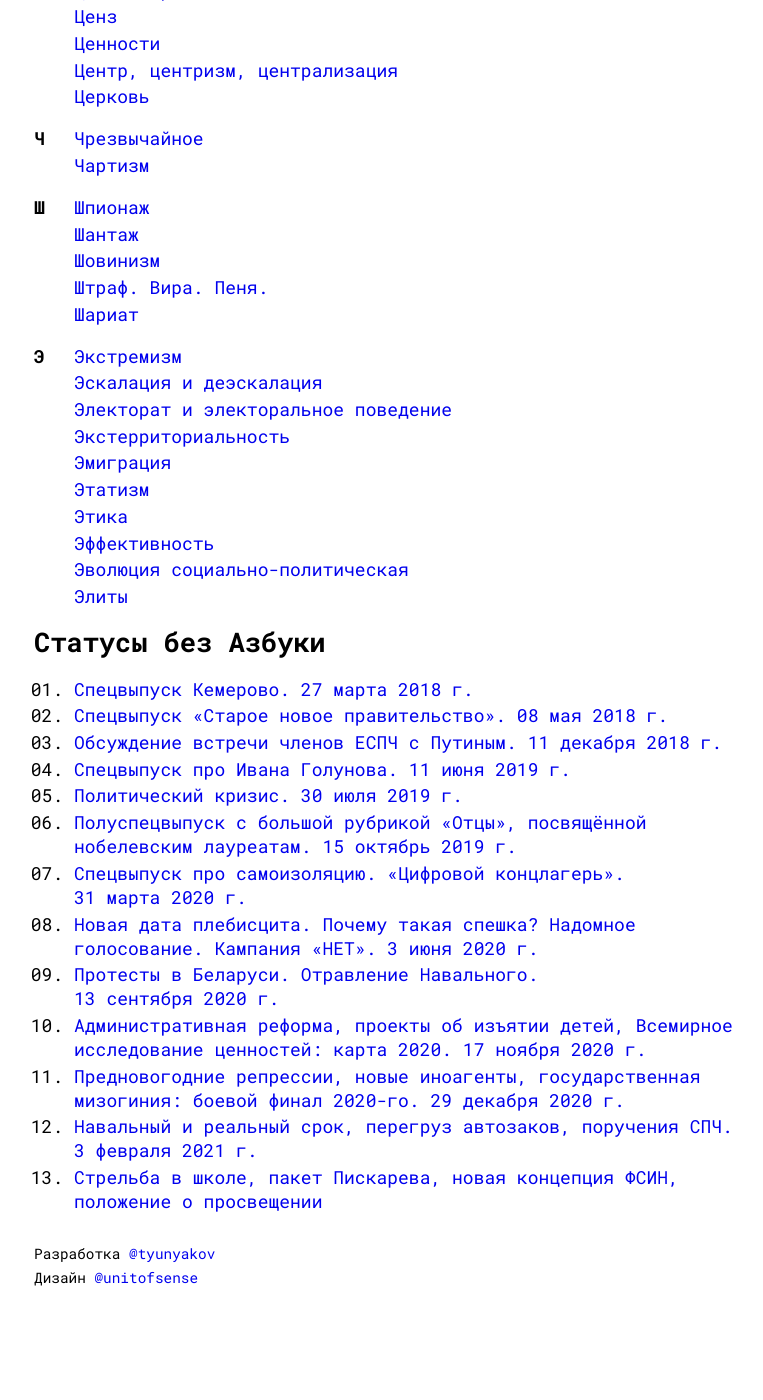
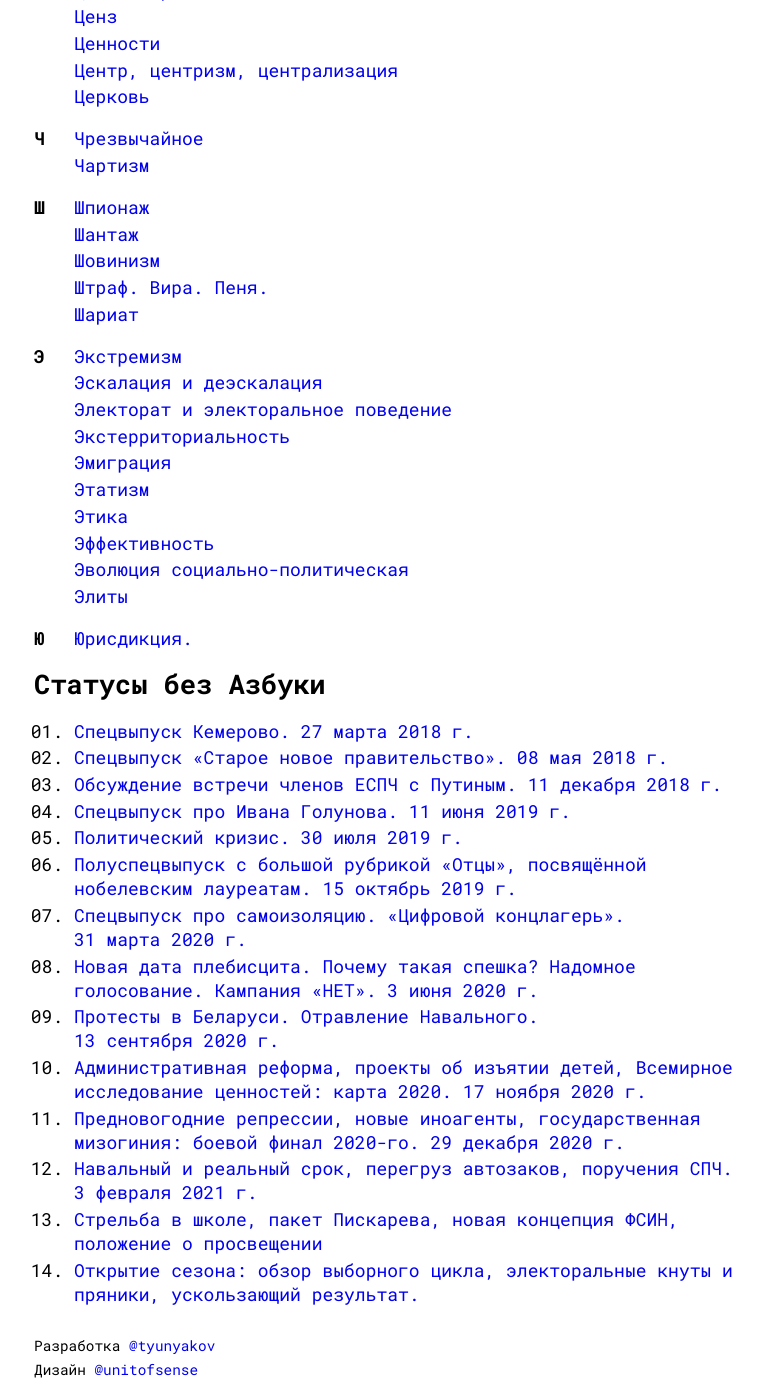
Before and after one commit to deazbuka/deazbuka.github.io, a Jekyll site: the page built from docs/index.markdown, in a window 1280 px wide and 1400 px high, scrolled down 4059 px. Shown: the whole window, without its empty margins (246-1009 px from the left). Built offline with Jekyll 4.4.1, drawn with Linux system fonts in a browser that asks for light colours; our own code applies the rules of GitHub Pages for plain Markdown files; before the commit the page ends 5367 px from its top, so only the background shows below that.

Commit message:
[DeazbukaBot] Добавил Юрисдикция. Юстиция.

```diff
--- a/docs/index.markdown
+++ b/docs/index.markdown
@@ -6,7 +6,7 @@ layout: main
 
 Рубрика «Азбука демократии» от неподражаемой [Екатерины Шульман](https://twitter.com/eschulmann)
 
-[А](#а) [Б](#б) [В](#в) [Г](#г) [Д](#д) Е Ё Ж [З](#з) [И](#и) Й [К](#к) [Л](#л) [М](#м) [Н](#н) [О](#о) [П](#п) [Р](#р) [С](#с) [Т](#т) [У](#у) [Ф](#ф) [Х](#х) [Ц](#ц) [Ч](#ч) [Ш](#ш) Щ Ъ Ы Ь [Э](#э) Ю Я
+[А](#а) [Б](#б) [В](#в) [Г](#г) [Д](#д) Е Ё Ж [З](#з) [И](#и) Й [К](#к) [Л](#л) [М](#м) [Н](#н) [О](#о) [П](#п) [Р](#р) [С](#с) [Т](#т) [У](#у) [Ф](#ф) [Х](#х) [Ц](#ц) [Ч](#ч) [Ш](#ш) Щ Ъ Ы Ь [Э](#э) [Ю](#ю) Я
 
 ### А
 
@@ -229,6 +229,10 @@ layout: main
 - [Эволюция социально-политическая](https://www.youtube.com/watch?v=Qt4ZKId9Vms&list=PLYdsjx7Rg7k5aFd5fpHdxQO_5kUc9Y5ex&t=1745)
 - [Элиты](https://www.youtube.com/watch?v=f0gbXuR5KNw&list=PLYdsjx7Rg7k5aFd5fpHdxQO_5kUc9Y5ex&t=2224)
 
+### Ю
+
+- [Юрисдикция.](https://www.youtube.com/watch?v=cq-0CqTFSaA&list=PLYdsjx7Rg7k5aFd5fpHdxQO_5kUc9Y5ex&t=1820)
+
 ## Статусы без Азбуки
 
 - [Спецвыпуск Кемерово. 27 марта 2018 г.](https://www.youtube.com/watch?v=KSh2bgEC5GI&list=PLYdsjx7Rg7k5aFd5fpHdxQO_5kUc9Y5ex)
@@ -244,3 +248,4 @@ layout: main
 - [Предновогодние репрессии, новые иноагенты, государственная мизогиния: боевой финал 2020-го. 29 декабря 2020 г.](https://www.youtube.com/watch?v=jJcnlqJJvP4&list=PLYdsjx7Rg7k5aFd5fpHdxQO_5kUc9Y5ex)
 - [Навальный и реальный срок, перегруз автозаков, поручения СПЧ. 3 февраля 2021 г.](https://www.youtube.com/watch?v=NzVX_38plVk&list=PLYdsjx7Rg7k5aFd5fpHdxQO_5kUc9Y5ex)
 - [Стрeльба в школе, пакет Пискарева, новая концепция ФСИН, положение о просвещении](https://www.youtube.com/watch?v=b-uArQcXGF4&list=PLYdsjx7Rg7k5aFd5fpHdxQO_5kUc9Y5ex)
+- [Открытие сезона: обзор выборного цикла, электоральные кнуты и пряники, ускользающий результат.](https://www.youtube.com/watch?v=Gce3axoWCbY&list=PLYdsjx7Rg7k5aFd5fpHdxQO_5kUc9Y5ex)
```
Also changed, not shown: azbuka.json (+6 -1 lines).
